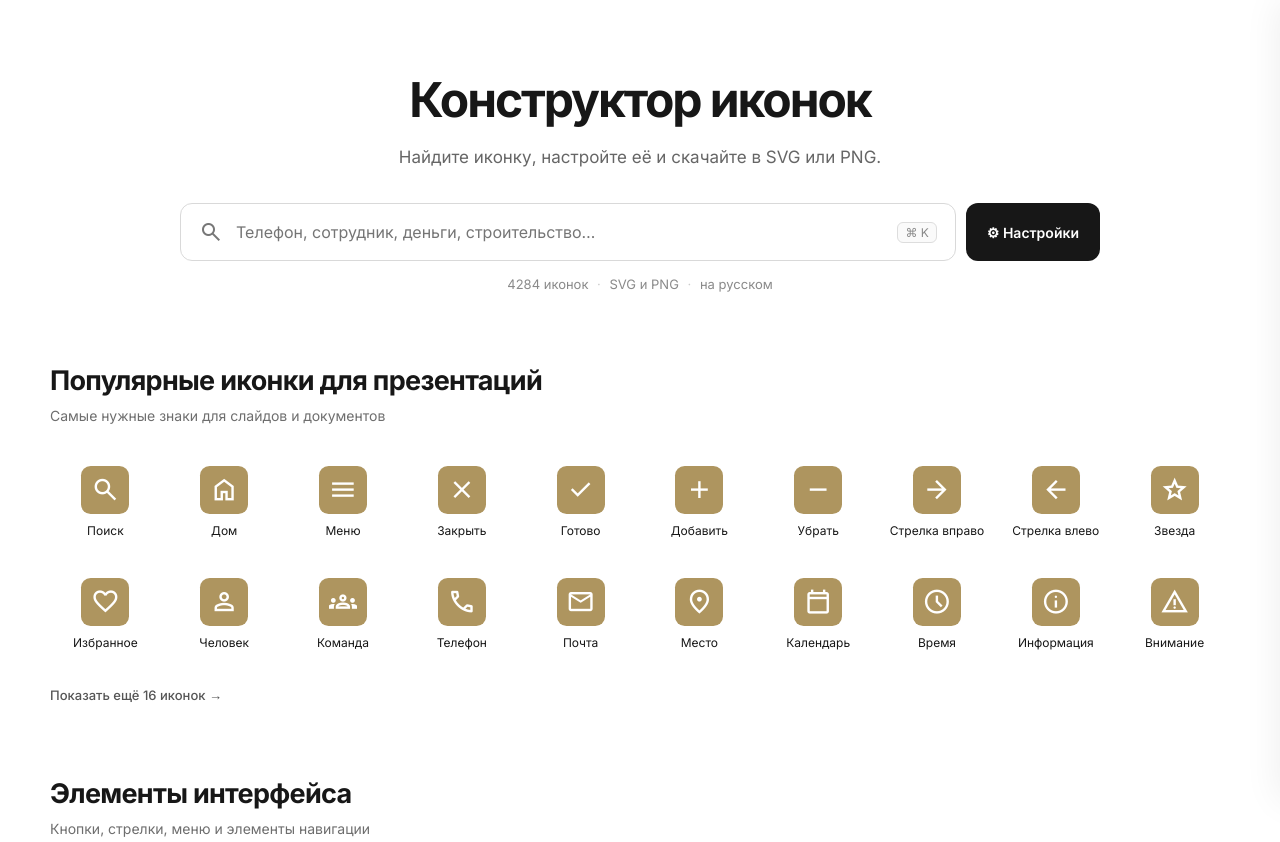
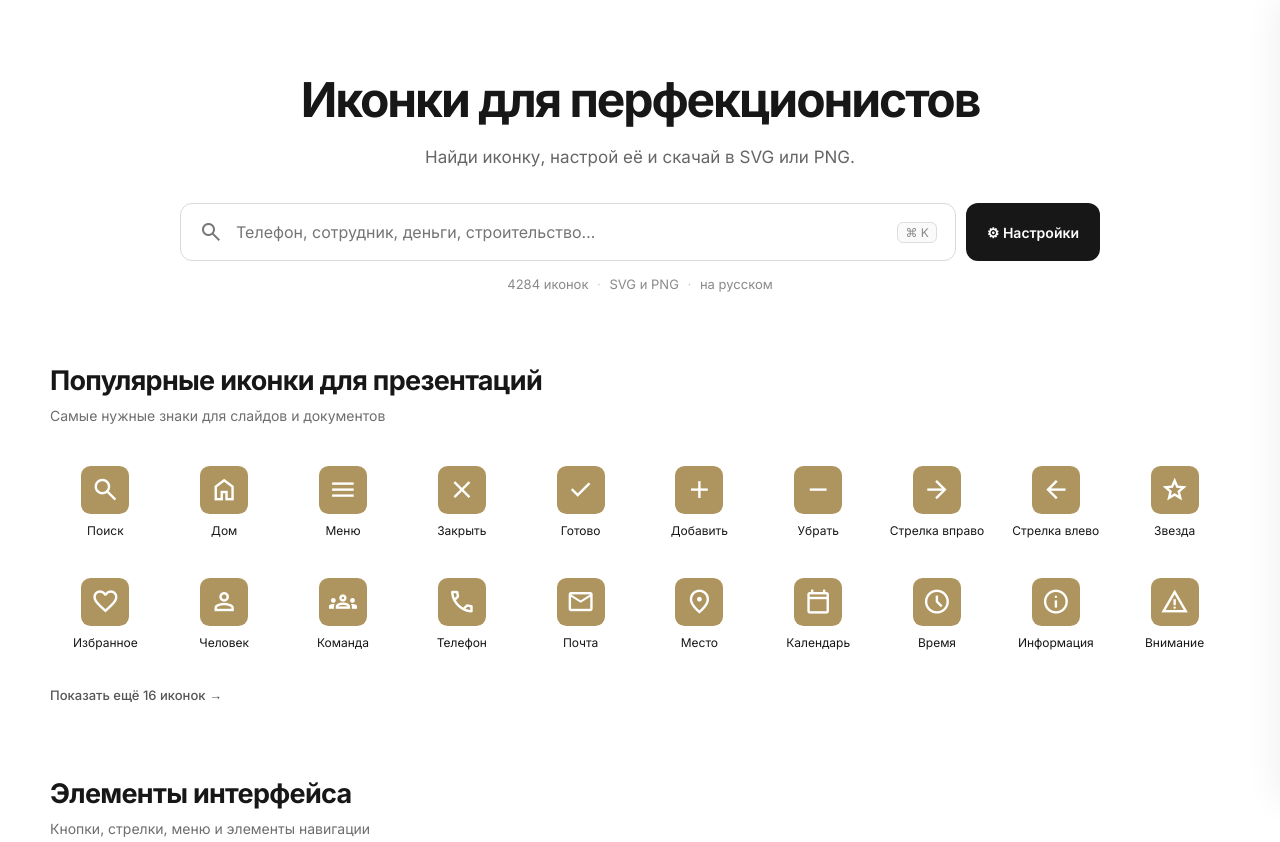
Before and after one commit to sergeyalyaev92-byte/Sergo7766, a plain HTML site: page index.html in a window 1280 px wide. Shown: the top 842 px of the page. Drawn offline with nearby package versions, Linux system fonts and the light colour scheme.

Commit message:
Update hero title and subtitle

```diff
--- a/index.html
+++ b/index.html
@@ -13,8 +13,8 @@
 </head>
 <body>
   <header class="hero container">
-    <h1>Конструктор иконок</h1>
-    <p class="lead">Найдите иконку, настройте её и скачайте в SVG или PNG.</p>
+    <h1>Иконки для перфекционистов</h1>
+    <p class="lead">Найди иконку, настрой её и скачай в SVG или PNG.</p>
     <div class="search-row">
       <label class="search-box"><span class="material-icon" aria-hidden="true">search</span><input id="search" type="search" autocomplete="off" placeholder="Телефон, сотрудник, деньги, строительство…" aria-label="Поиск иконок"><kbd>⌘ K</kbd></label>
       <button class="settings-button" id="open-settings" type="button"><span aria-hidden="true">⚙</span> Настройки</button>
```
